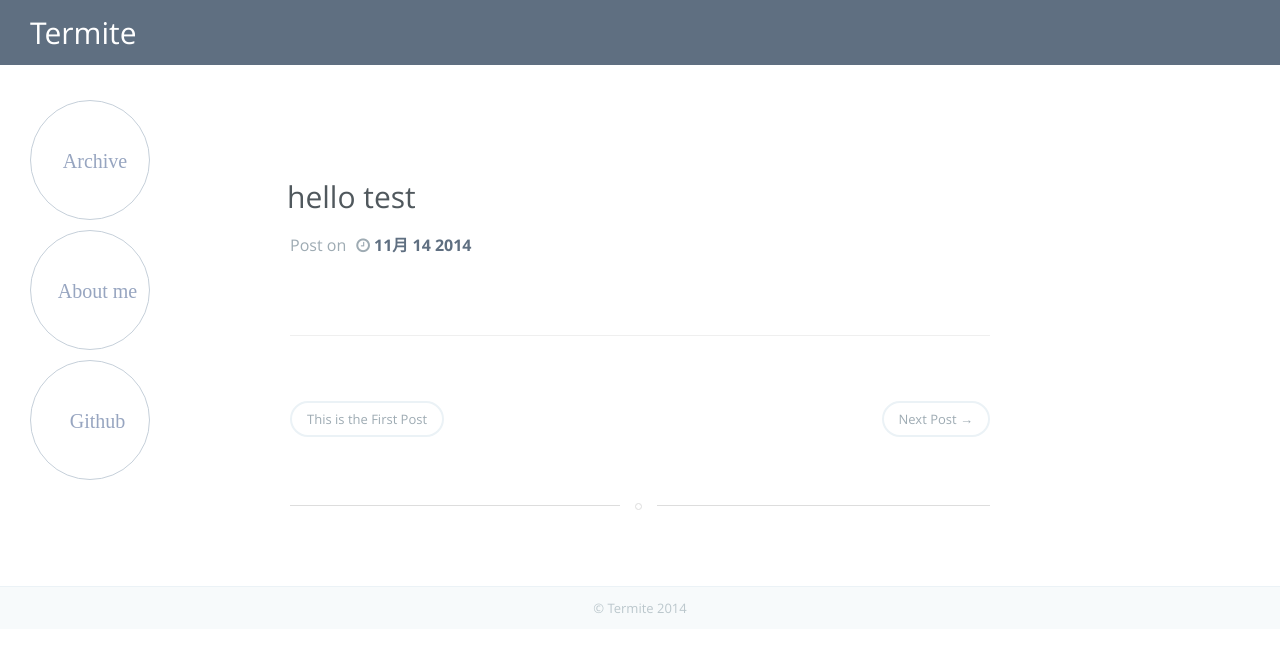
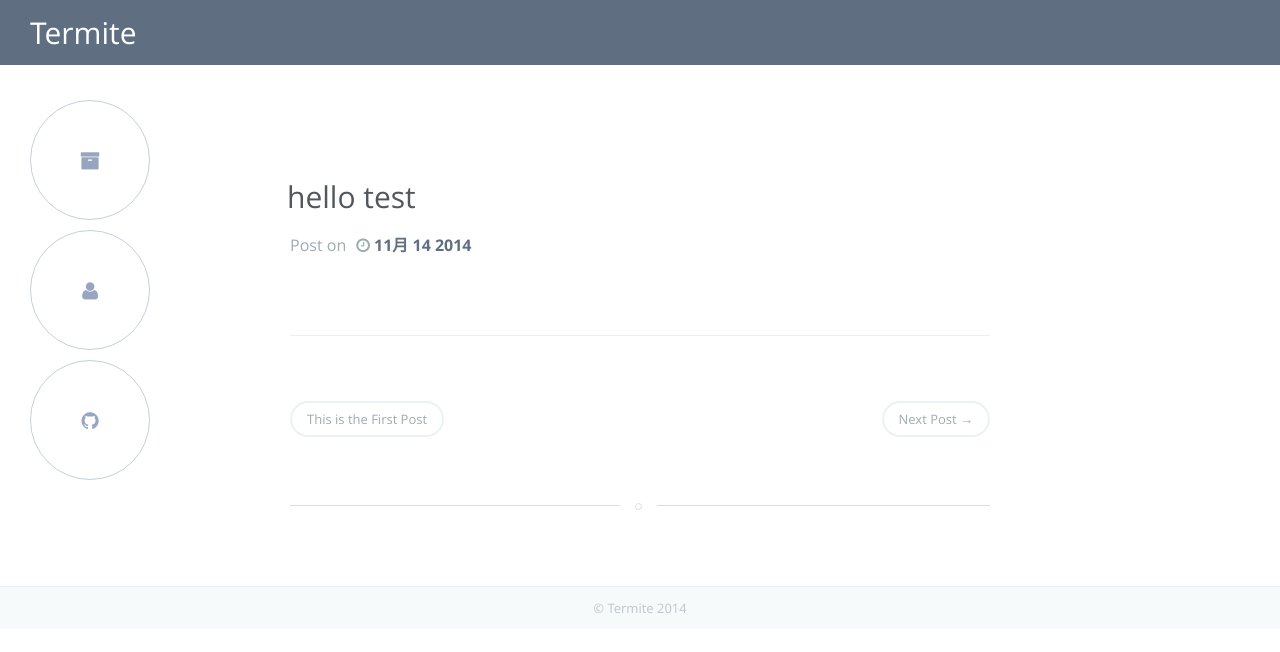
Before and after one commit to duanjun/duanjun.github.io, a plain HTML site: page 2014/11/14/hello-test/index.html in a window 1280 px wide. Drawn offline with nearby package versions, Linux system fonts and the light colour scheme; a script that the page names is missing.

Commit message:
Site updated: 2014-11-15 15:51:23

```diff
--- a/2014/11/14/hello-test/index.html
+++ b/2014/11/14/hello-test/index.html
@@ -112,9 +112,9 @@
                 Termite
             </div>
             <div class="tm-nav">
-                <a class="fa" href="/">&nbsp;&nbsp;Archive</a>
-                <a class="fa" href="/about">&nbsp;&nbsp;&nbsp;About me</a>
-                <a class="fa" target="_blank" href="https://github.com/duanjun">&nbsp;&nbsp;&nbsp;Github</a>
+                <a class="fa fa-archive" href="/" title="&nbsp;&nbsp;Archive"></a>
+                <a class="fa fa-user" href="/about" title="&nbsp;&nbsp;&nbsp;About me"></a>
+                <a class="fa fa-github" target="_blank" href="https://github.com/duanjun" title="&nbsp;&nbsp;&nbsp;Github"></a>
             </div>
             <nav class="nexus">
                 <li  style="display:none;border-left: 1px solid #c6d0da;">
```
Also changed, not shown: 2014/11/14/hello-world/index.html (+3 -3 lines), README.html (+3 -3 lines), archives/2014/11/index.html (+3 -3 lines), archives/2014/index.html (+3 -3 lines), archives/index.html (+3 -3 lines), index.html (+3 -3 lines).
